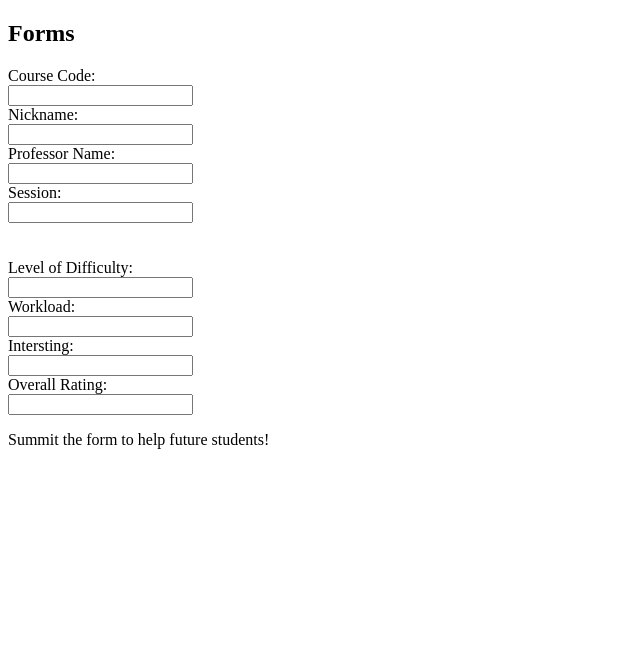
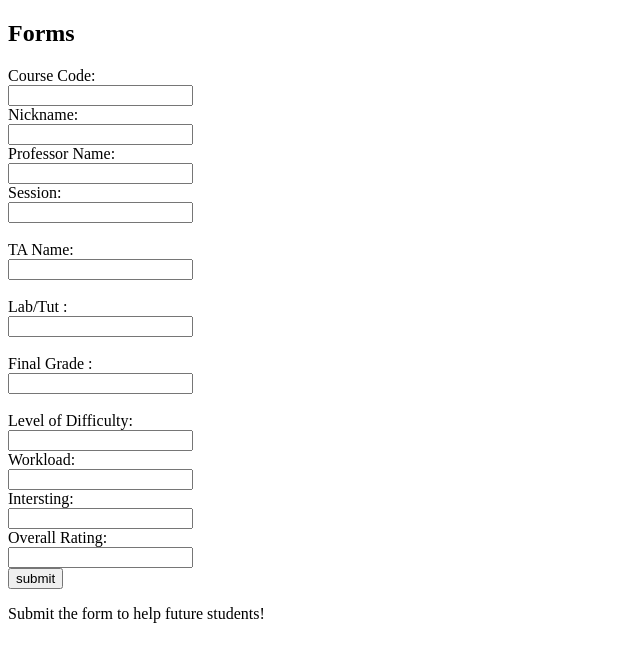
Before and after one commit to 080313/MIE-courses, a Flask app: template templates/form.html in a window 1280 px wide. Shown: the top 662 px of the page, without its empty margins (0-640 px from the left). Run offline with Flask 2, Linux system fonts and the light colour scheme; the template is opened without the code that fills it, so the values that code supplies are empty.

Commit message:
Add files via upload

```diff
--- a/templates/form.html
+++ b/templates/form.html
@@ -4,29 +4,38 @@
 
 <h2>Forms</h2>
 
-<form>
+<form action="/add">
   Course Code:<br>
-  <input type="text" name="courseCode"><br>
+  <input type="text" name="CourseCode"><br>
   Nickname:<br>
-  <input type="text" name="nickname"><br>
+  <input type="text" name="NickName"><br>
   Professor Name:<br>
-  <input type="text" name="profName"><br>
+  <input type="text" name="ProfName"><br>
   Session:<br>
-  <input type="text" name="session"><br>
-  <br><br>
-
+  <input type="text" name="Session"><br>
+  <br>
+   TA Name:<br>
+  <input type="text" name="TA Name"><br>
+  <br>
+   Lab/Tut :<br>
+  <input type="text" name="Lab/Tut"><br>
+  <br>
+  Final Grade :<br>
+  <input type="text" name="Final Grade"><br>
+  <br>
   Level of Difficulty:<br>
-  <input type="text" name="LoD"><br>
+  <input type="text" name="Level of Difficulty"><br>
   Workload:<br>
   <input type="text" name="workload"><br>
   Intersting:<br>
-  <input type="text" name="intersting"><br>
+  <input type="text" name="interesting"><br>
   Overall Rating:<br>
-  <input type="text" name="or"><br>
+  <input type="text" name="Overall Rating"><br>
+  <input type="submit" value="submit"> <br>
+
 </form>
 
-
-<p>Summit the form to help future students!</p>
+<p>Submit the form to help future students!</p>
 
 </body>
 </html>
--- a/templates/indyCourses.html
+++ b/templates/indyCourses.html
@@ -2,8 +2,8 @@
 <!DOCTYPE html>
 <html>
 <head>
-	<title>indyCourses</title>
-	<link rel="stylesheet" href="todolist.css">
+	<title>IndyCourses</title>
+	<link rel="stylesheet" href="static/css/todolist.css">
 </head>
 <body>
 	<center>
@@ -12,7 +12,7 @@
 			<ul>
 			    <li> First Year Courses</li>
 			    <li> Second Year Courses </a> </li>
-			    <li> <a href="thirdYearCourse.html">Third Year Courses </a> </li>
+			    <li> <a href="/thirdYearCourse">Third Year Courses </a> </li>
 			    <li> Fourth Year Courses </li>
 
 			</ul>
--- a/templates/thirdYearCourse.html
+++ b/templates/thirdYearCourse.html
@@ -2,12 +2,12 @@
 <html>
 <head>
 	<title>ThirsYearCourses</title>
-	<link rel="stylesheet" href="todolist.css">
+	<link rel="stylesheet" href="static/css/todolist.css">
 </head>
 <body>
 	<center>
 			<ul>
-			    <li> <a href="form.html"> MIE350 </a></li>
+			    <li> <a href="/form"> MIE350 </a></li>
 			    <li> MIE343 </li>
 			    <li> MIE250 </li>
 			    <li> MIE360 </li>
```
Also changed, not shown: templates/main.html (+5 -5 lines), templates/reviews.html (added, +34 -0 lines).
